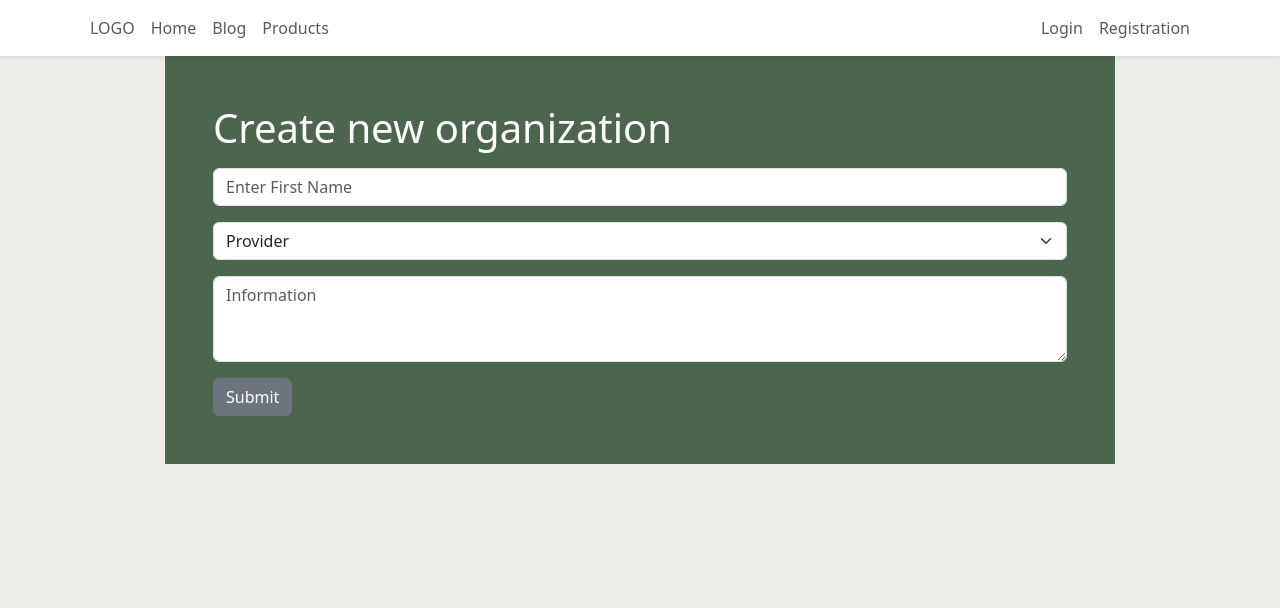
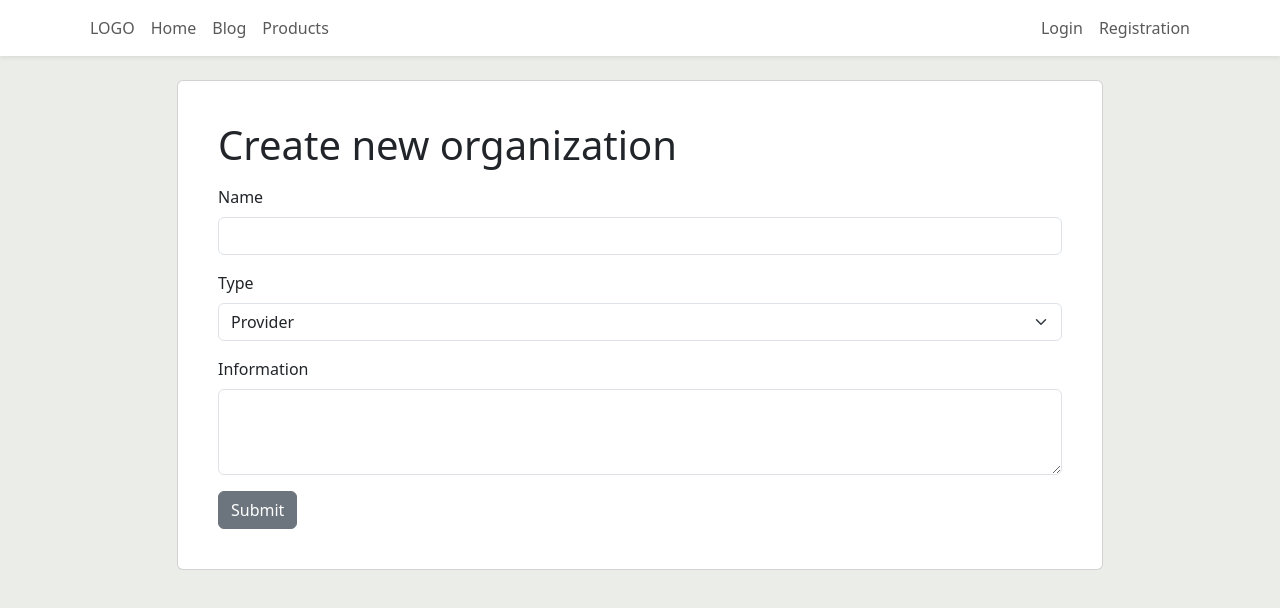
Before and after one commit to Excess-Food-Redistribution-Framework/EFRF, a React (Vite) app in the folder frontend-web/: page /organization/create in a window 1280 px wide. Shown: the top 608 px of the page. Built offline with nearby package versions, Linux system fonts and the light colour scheme.

Commit message:
Edit forms

```diff
--- a/frontend-web/src/pages/OrganizationFormPage.tsx
+++ b/frontend-web/src/pages/OrganizationFormPage.tsx
@@ -1,15 +1,15 @@
-import { Button, Col, Container, Form, Row } from 'react-bootstrap';
+import {Button, Card, Col, Container, Form, Row} from 'react-bootstrap';
 import React, { useEffect, useState } from 'react';
 import { useNavigate } from 'react-router-dom';
 import axios from 'axios';
-import { useAuth } from '../AuthProvider.tsx';
+import { useAuth } from '../AuthProvider';
 
 function OrganizationFormPage() {
   const navigate = useNavigate();
   const { isAuth, user, setUser } = useAuth();
 
   const [name, setName] = useState('');
-  const [type, setType] = useState('');
+  const [type, setType] = useState('Provider');
   const [information, setInformation] = useState('');
 
   const handleSubmit = async (e: React.FormEvent) => {
@@ -42,24 +42,25 @@ function OrganizationFormPage() {
   return (
     <Container>
       <Row className="justify-content-center">
-        <Col lg="10">
-          <Row className="primary_color">
-            <Col lg="12" className="p-5">
-              <h1 className="mb-3 text-white">Create new organization</h1>
+        <Col lg="10" className="pt-4">
+          <Card className="p-4">
+            <Card.Body>
+              <h1 className="mb-3">Create new organization</h1>
 
               <Form onSubmit={handleSubmit}>
+
                 <Form.Group controlId="formName" className="mb-3">
+                  <Form.Label>Name</Form.Label>
                   <Form.Control
                     type="text"
-                    placeholder="Enter First Name"
                     value={name}
                     onChange={(e) => setName(e.target.value)}
                   />
                 </Form.Group>
 
                 <Form.Group controlId="formType" className="mb-3">
+                  <Form.Label>Type</Form.Label>
                   <Form.Select
-                    aria-label="Type"
                     value={type}
                     onChange={(e) => setType(e.target.value)}
                   >
@@ -69,10 +70,10 @@ function OrganizationFormPage() {
                 </Form.Group>
 
                 <Form.Group controlId="formInformation" className="mb-3">
+                  <Form.Label>Information</Form.Label>
                   <Form.Control
                     as="textarea"
                     rows={3}
-                    placeholder="Information"
                     value={information}
                     onChange={(e) => setInformation(e.target.value)}
                   />
@@ -85,9 +86,10 @@ function OrganizationFormPage() {
                     </Button>
                   </Col>
                 </Row>
+
               </Form>
-            </Col>
-          </Row>
+            </Card.Body>
+          </Card>
         </Col>
       </Row>
     </Container>
--- a/frontend-web/src/pages/ProductFormPage.tsx
+++ b/frontend-web/src/pages/ProductFormPage.tsx
@@ -1,4 +1,4 @@
-import { Button, Col, Container, Form, Row } from 'react-bootstrap';
+import {Button, Card, Col, Container, Form, Row} from 'react-bootstrap';
 import React, { useEffect, useState } from 'react';
 import { useNavigate } from 'react-router-dom';
 import axios from 'axios';
@@ -42,9 +42,9 @@ function ProductFormPage() {
   return (
     <Container>
       <Row className="justify-content-center">
-        <Col lg="10">
-          <Row>
-            <Col lg="12" className="p-5">
+        <Col lg="10" className="pt-4">
+          <Card className="p-4">
+            <Card.Body>
               <h1 className="mb-3">Create new product</h1>
 
               <Form onSubmit={handleSubmit}>
@@ -52,7 +52,6 @@ function ProductFormPage() {
                   <Form.Label>Name</Form.Label>
                   <Form.Control
                     type="text"
-                    placeholder="Name"
                     value={name}
                     onChange={(e) => setName(e.target.value)}
                   />
@@ -110,8 +109,8 @@ function ProductFormPage() {
                   </Col>
                 </Row>
               </Form>
-            </Col>
-          </Row>
+            </Card.Body>
+          </Card>
         </Col>
       </Row>
     </Container>
```
